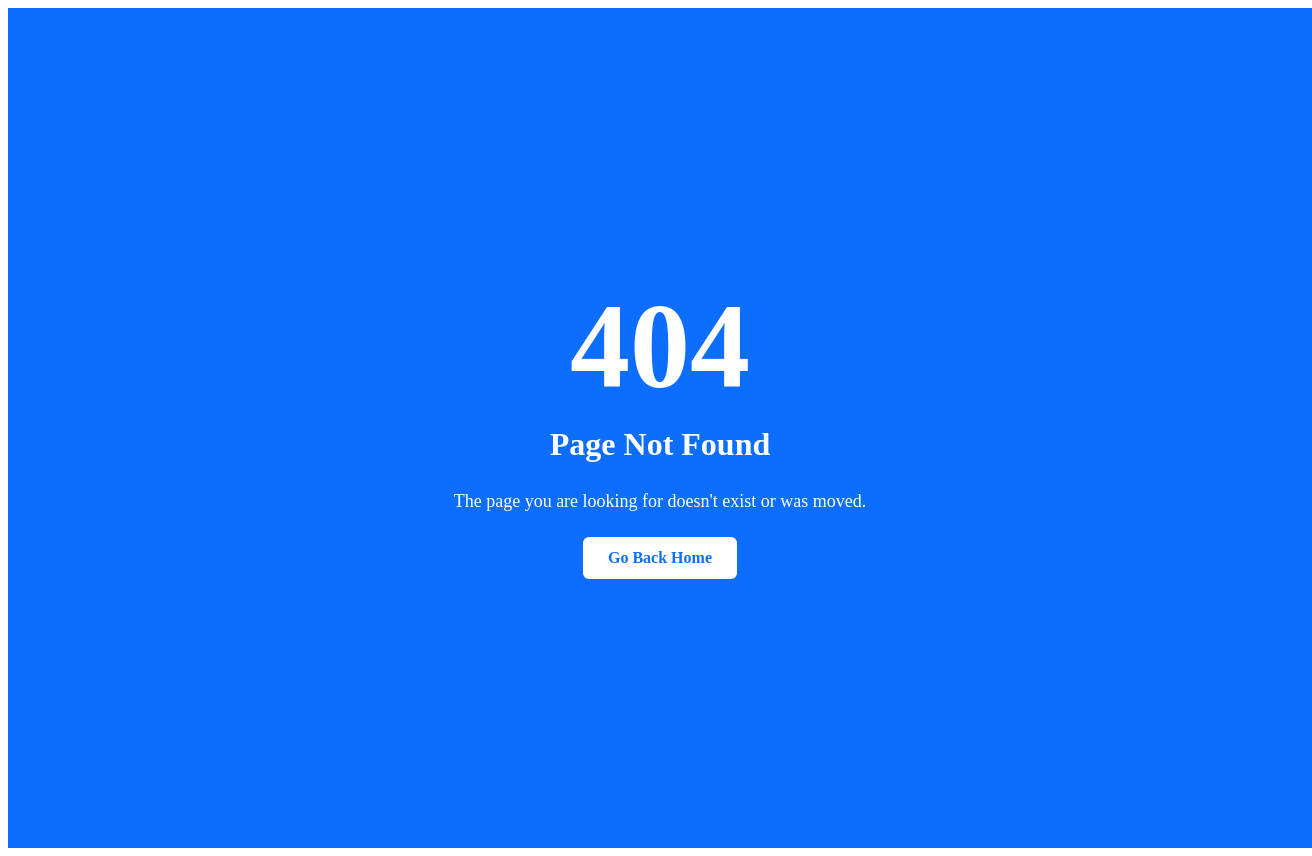
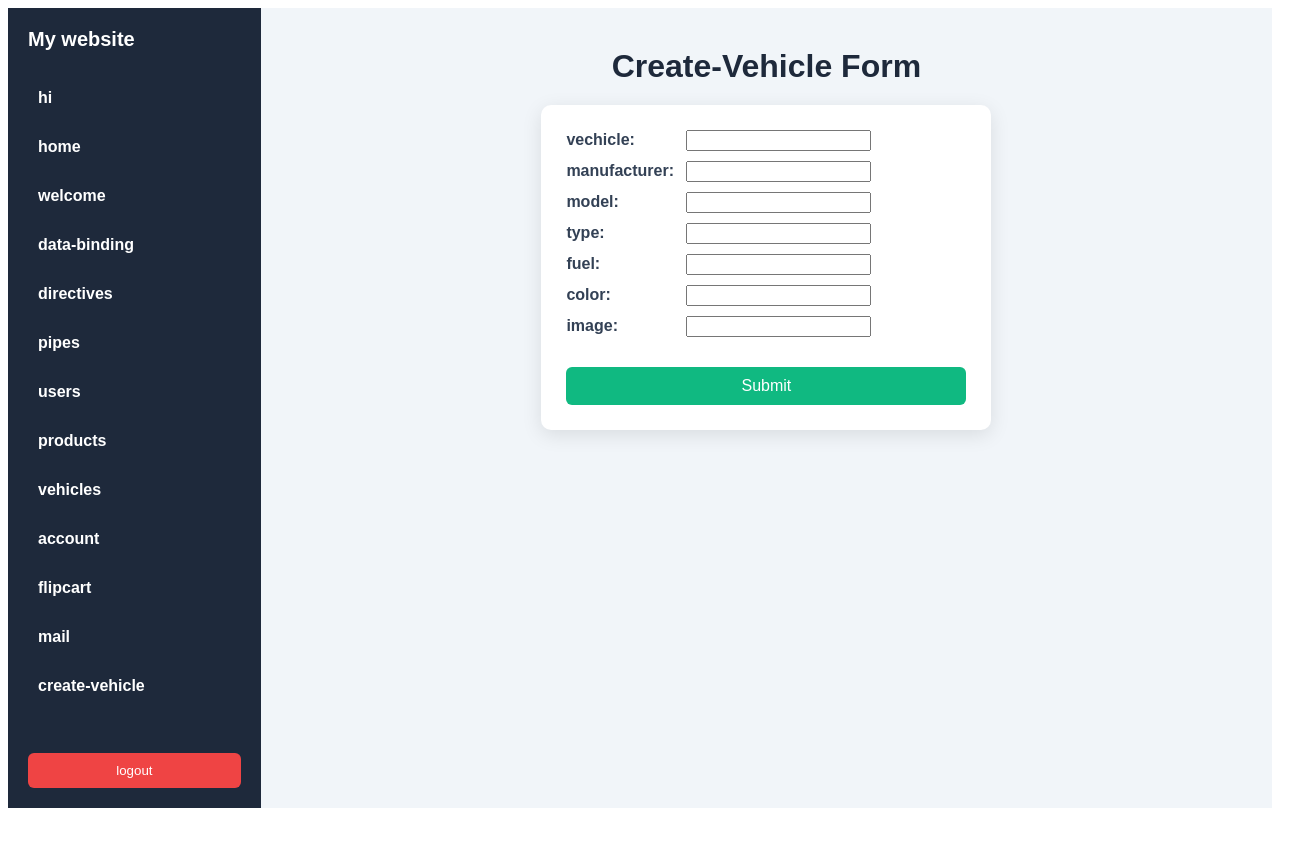
Before and after one commit to rapalliprasannareddy2022-commits/my-app2, an Angular app: page /dashboard/create-vehicle in a window 1280 px wide. Before the commit this address had no page. Shown: the whole page, 1312 px wide, since content can reach past the window. After the commit the page ends 816 px from the top, so only its background shows below. Built offline with nearby package versions, Linux system fonts and the light colour scheme.

Commit message:
form group create-vehicle

```diff
--- a/src/app/app-routing.module.ts
+++ b/src/app/app-routing.module.ts
@@ -1,4 +1,4 @@
-import { NgModule } from '@angular/core';
+import { createComponent, NgModule } from '@angular/core';
 import { RouterModule, Routes } from '@angular/router';
 import { LoginComponent } from './login/login.component';
 import { DashbordComponent } from './dashbord/dashbord.component';
@@ -14,6 +14,7 @@
 import { AccountComponent } from './account/account.component';
 import { FlipcartComponent } from './flipcart/flipcart.component';
 import { MailComponent } from './mail/mail.component';
+import { CreateVehicleComponent } from './create-vehicle/create-vehicle.component';
 
 const routes: Routes = [
   {path:'login',component:LoginComponent},
@@ -28,7 +29,8 @@
     {path:'vehicles',component:VehiclesComponent},
     { path:'account',component:AccountComponent},
     {path:'flipcart',component:FlipcartComponent},
-    {path:'mail',component:MailComponent}
+    {path:'mail',component:MailComponent},
+    {path:'create-vehicle',component:CreateVehicleComponent}
 
 
   ]},
--- /dev/null
+++ b/src/app/create-vehicle/create-vehicle.component.css
@@ -0,0 +1,61 @@
+/* Title */
+h1 {
+  text-align: center;
+  margin: 20px 0;
+  color: #1e293b;
+}
+
+/* Form container */
+form {
+  width: 400px;
+  margin: 20px auto;
+  padding: 25px;
+  background: white;
+  border-radius: 10px;
+  box-shadow: 0 5px 20px rgba(0,0,0,0.1);
+}
+
+/* Label + input alignment */
+label {
+  display: inline-block;
+  width: 120px;
+  margin-bottom: 12px;
+  font-weight: 600;
+  color: #334155;
+}
+
+/* Inputs */
+input[type="text"] {
+  width: 200px;
+  padding: 8px;
+  border: 1px solid #cbd5e1;
+  border-radius: 6px;
+  outline: none;
+  transition: 0.3s;
+}
+
+/* Focus */
+input[type="text"]:focus {
+  border-color: #3b82f6;
+  box-shadow: 0 0 5px rgba(59,130,246,0.3);
+}
+
+/* Submit button */
+input[type="submit"] {
+  display: block;
+  width: 100%;
+  margin-top: 20px;
+  padding: 10px;
+  background: #10b981;
+  color: white;
+  border: none;
+  border-radius: 6px;
+  cursor: pointer;
+  font-size: 16px;
+  transition: 0.3s;
+}
+
+/* Hover */
+input[type="submit"]:hover {
+  background: #059669;
+}
--- /dev/null
+++ b/src/app/create-vehicle/create-vehicle.component.html
@@ -0,0 +1,26 @@
+<h1>Create-Vehicle Form</h1>
+<form [formGroup]="vehicleForm"(ngSubmit)="submit()">
+
+    <label for="">vechicle:</label>
+    <input tye="text" formControlName="vehicle">
+    <br>
+     <label for="">manufacturer:</label>
+    <input tye="text" formControlName="manufacturer">
+    <br>
+     <label for="">model:</label>
+    <input tye="text" formControlName="model">
+    <br>
+     <label for="">type:</label>
+    <input tye="text" formControlName="type">
+    <br>
+     <label for="">fuel:</label>
+    <input tye="text" formControlName="fuel">
+    <br>
+     <label for="">color:</label>
+    <input tye="text" formControlName="color">
+    <br>
+     <label for="">image:</label>
+    <input tye="text" formControlName="image">
+    <br>
+    <input type="submit">
+</form>
--- /dev/null
+++ b/src/app/create-vehicle/create-vehicle.component.ts
@@ -0,0 +1,34 @@
+import { Component } from '@angular/core';
+import { FormControl, FormGroup } from '@angular/forms';
+import { VehiclesService } from '../vehicles.service';
+
+@Component({
+  selector: 'app-create-vehicle',
+  templateUrl: './create-vehicle.component.html',
+  styleUrls: ['./create-vehicle.component.css']
+})
+export class CreateVehicleComponent {
+
+  vehicleForm: FormGroup= new FormGroup({
+    vehicle:new FormControl(),
+    manufacturer:new FormControl(),
+    model:new FormControl(),
+    type:new FormControl(),
+    fuel:new FormControl(),
+    color:new FormControl(),
+    image:new FormControl(),
+  })
+  constructor(private vehicleService:VehiclesService){}
+  submit(){
+    console.log(this.vehicleForm);
+    this.vehicleService.createVehicles(this.vehicleForm.value).subscribe(
+      (data:any)=>{
+        alert("created sucessfully");
+        this.vehicleForm.reset();
+      },
+      (error:any)=>{
+        alert("creation filled");
+      }
+    )
+  }
+}
--- a/src/app/dashbord/dashbord.component.html
+++ b/src/app/dashbord/dashbord.component.html
@@ -14,6 +14,7 @@
          <h1 routerLink="account">account</h1>
          <h1 routerLink="flipcart">flipcart</h1>
          <h1 routerLink="mail">mail</h1>
+         <h1 routerLink="create-vehicle">create-vehicle</h1>
         <button routerLink="/login">logout</button>
     </div>
     <div class="right">
--- a/src/app/vehicles.service.ts
+++ b/src/app/vehicles.service.ts
@@ -23,6 +23,11 @@
 
 
   }
+   createVehicles(vehicle:any):Observable<any>{
+    return this.httpClient.post("https://6128991386a213001729f9df.mockapi.io/test/v1/jurisdiction",vehicle);
+
+  }
+
 
   deleteVehicles(id:string):Observable<any>{
     return this.httpClient.delete("https://6128991386a213001729f9df.mockapi.io/test/v1/jurisdiction/"+id);
@@ -31,6 +36,7 @@
   getFilteredvehicles(term:string):Observable<any>{
     return this.httpClient.get("https://6128991386a213001729f9df.mockapi.io/test/v1/jurisdiction?filter="+term);
 
+
   }
    getsortvehicles(column:string,order:string):Observable<any>{
     return this.httpClient.get("https://6128991386a213001729f9df.mockapi.io/test/v1/jurisdiction?sortBy="+column+"&order="+order);
@@ -38,4 +44,11 @@
 
 
    }
+
+  getvehiclesWithParams(term:string, column:string, order:string,page:number):Observable<any>{
+
+    return this.httpClient.get("https://6128991386a213001729f9df.mockapi.io/test/v1/jurisdiction?filter="+term+"&sortby="+column+"&order="+order+"&limit=10&page="+page);
+
+
+  }
 }
--- a/src/app/vehicles/vehicles.component.html
+++ b/src/app/vehicles/vehicles.component.html
@@ -1,6 +1,9 @@
 <p>vehicles works!</p>
 <input type="text" placeholder="search"[(ngModel)]="term">
+
 <button class="red-button" (click)="filtervehicle()">search</button>
+<button class="green-button" (click)="getvehiclesWithParams()">search2</button>
+<button class="green-button"  (click)="getvehiclesWithParams()">sort2</button>
 <label for="">Column:</label>
 <select [(ngModel)]="column">
     <option value="color">color</option>
@@ -64,3 +67,9 @@
 *ngFor="let page of [].constructor(10); let i =index">
 {{i+1}}
 </button>
+<hr>
+<button calss="green-button" (click)="getvehiclesWithParams(i+1)"
+
+*ngFor="let page of [].constructor(10); let i=index">
+{{i+1}}
+</button>
--- a/src/app/vehicles/vehicles.component.ts
+++ b/src/app/vehicles/vehicles.component.ts
@@ -73,5 +73,15 @@
       }
     )
   }
+  getvehiclesWithParams(page:number=1){
+    this.vehicleService.getvehiclesWithParams(this.term,this.column,this.order,page).subscribe(
+      (data:any)=>{
+        this.vehicles=data;
+      },
+      (error:any)=>{
+        alert("invalid server error");
+      }
+    )
+  }
 
 }
```
Also changed, not shown: src/app/app.module.ts (+6 -3 lines), 1 other file (tests, documents, lock files or other folders).
